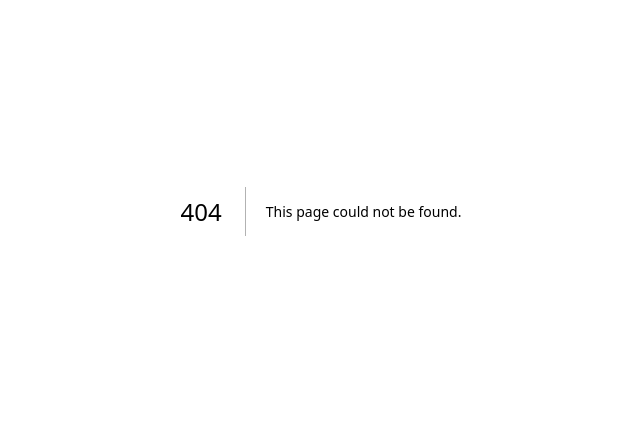
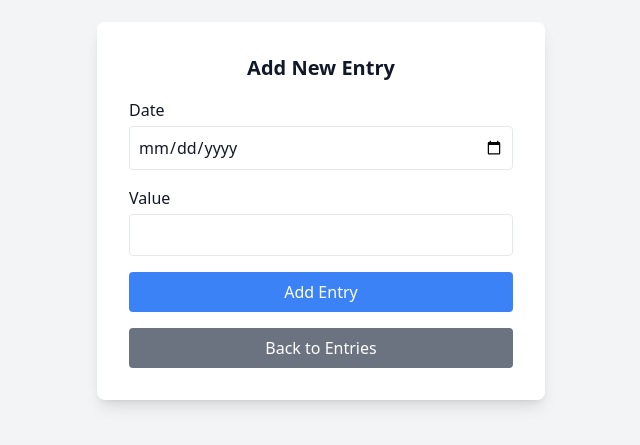
Before and after one commit to Gmunson02/habitassist, a Next.js app: page /metrics/1/newEntry in a window 1280 px wide. Before the commit this address had no page. Shown: the part 189-634 px from the top of the page, without its empty margins (319-959 px from the left). Built offline with nearby package versions, Linux system fonts and the light colour scheme.

Commit message:
try again

```diff
--- a/pages/metrics/[metricId]/entries.js
+++ b/pages/metrics/[metricId]/entries.js
@@ -71,7 +71,7 @@ export default function Entries() {
         <Link href="/metrics" className="block w-full bg-blue-500 text-white py-2 rounded text-center hover:bg-blue-600">
           Back to Metrics
         </Link>
-        <Link href={`/metrics/${metricId}/new-entry`} className="block w-full bg-green-500 text-white py-2 rounded text-center hover:bg-green-600">
+        <Link href={`/metrics/${metricId}/newEntry`} className="block w-full bg-green-500 text-white py-2 rounded text-center hover:bg-green-600">
           Add New Entry
         </Link>
       </div>
--- /dev/null
+++ b/pages/metrics/[metricId]/newEntry.js
@@ -0,0 +1,86 @@
+// pages/metrics/[metricId]/new-entry.js
+import { useState } from 'react';
+import Layout from '../../../components/Layout';
+import { useRouter } from 'next/router';
+import axios from 'axios';
+
+export default function NewEntry() {
+  const router = useRouter();
+  const { metricId } = router.query;
+  const [entryDate, setEntryDate] = useState('');
+  const [value, setValue] = useState('');
+  const [error, setError] = useState('');
+  const [success, setSuccess] = useState('');
+
+  const handleSubmit = async (e) => {
+    e.preventDefault();
+    setError('');
+    setSuccess('');
+
+    const token = localStorage.getItem('token');
+
+    if (!token) {
+      setError('You must be logged in to add an entry.');
+      return;
+    }
+
+    try {
+      await axios.post(
+        '/api/metrics/addEntry',
+        { metricId, entryDate, value },
+        { headers: { Authorization: `Bearer ${token}` } }
+      );
+      setSuccess('Entry added successfully!');
+      setValue('');
+      setEntryDate('');
+      // Optionally redirect to the entries page for this metric
+      setTimeout(() => router.push(`/metrics/${metricId}/entries`), 1000);
+    } catch (err) {
+      setError('Failed to add entry. Please try again.');
+      console.error("Error adding entry:", err);
+    }
+  };
+
+  return (
+    <Layout>
+      <h2 className="text-xl font-semibold mb-4 text-center">Add New Entry</h2>
+      <form onSubmit={handleSubmit} className="space-y-4">
+        <div>
+          <label className="block mb-1 dark:text-gray-300">Date</label>
+          <input
+            type="date"
+            value={entryDate}
+            onChange={(e) => setEntryDate(e.target.value)}
+            className="w-full p-2 border rounded dark:bg-gray-700 dark:border-gray-600 dark:text-gray-100"
+            required
+          />
+        </div>
+        <div>
+          <label className="block mb-1 dark:text-gray-300">Value</label>
+          <input
+            type="number"
+            value={value}
+            onChange={(e) => setValue(e.target.value)}
+            className="w-full p-2 border rounded dark:bg-gray-700 dark:border-gray-600 dark:text-gray-100"
+            required
+          />
+        </div>
+        {error && <p className="text-red-500">{error}</p>}
+        {success && <p className="text-green-500">{success}</p>}
+        <button
+          type="submit"
+          className="w-full bg-blue-500 text-white py-2 rounded hover:bg-blue-600"
+        >
+          Add Entry
+        </button>
+      </form>
+
+      <button
+        onClick={() => router.push(`/metrics/${metricId}/entries`)}
+        className="w-full bg-gray-500 text-white py-2 mt-4 rounded text-center hover:bg-gray-600"
+      >
+        Back to Entries
+      </button>
+    </Layout>
+  );
+}
--- a/pages/signup.js
+++ b/pages/signup.js
@@ -1,6 +1,7 @@
 // pages/signup.js
 import { useState } from 'react';
 import axios from 'axios';
+import Link from 'next/link';
 import { useRouter } from 'next/router';
 
 export default function Signup() {
@@ -124,9 +125,9 @@ export default function Signup() {
         </form>
         <p className="text-center mt-4 dark:text-gray-400">
           Already have an account?{' '}
-          <a href="/login" className="text-blue-500 hover:underline dark:text-blue-400">
+          <Link href="/login" className="text-blue-500 hover:underline dark:text-blue-400">
             Log in
-          </a>
+          </Link>
         </p>
       </div>
     </div>
```
